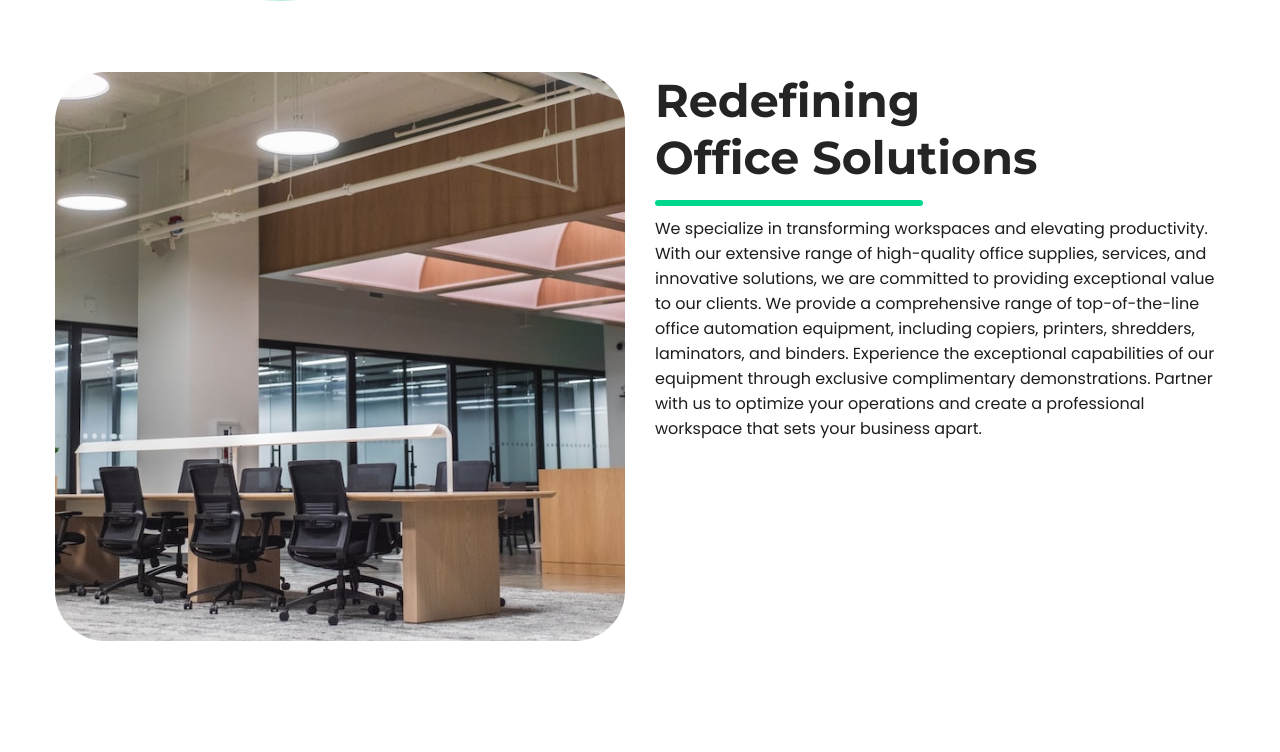
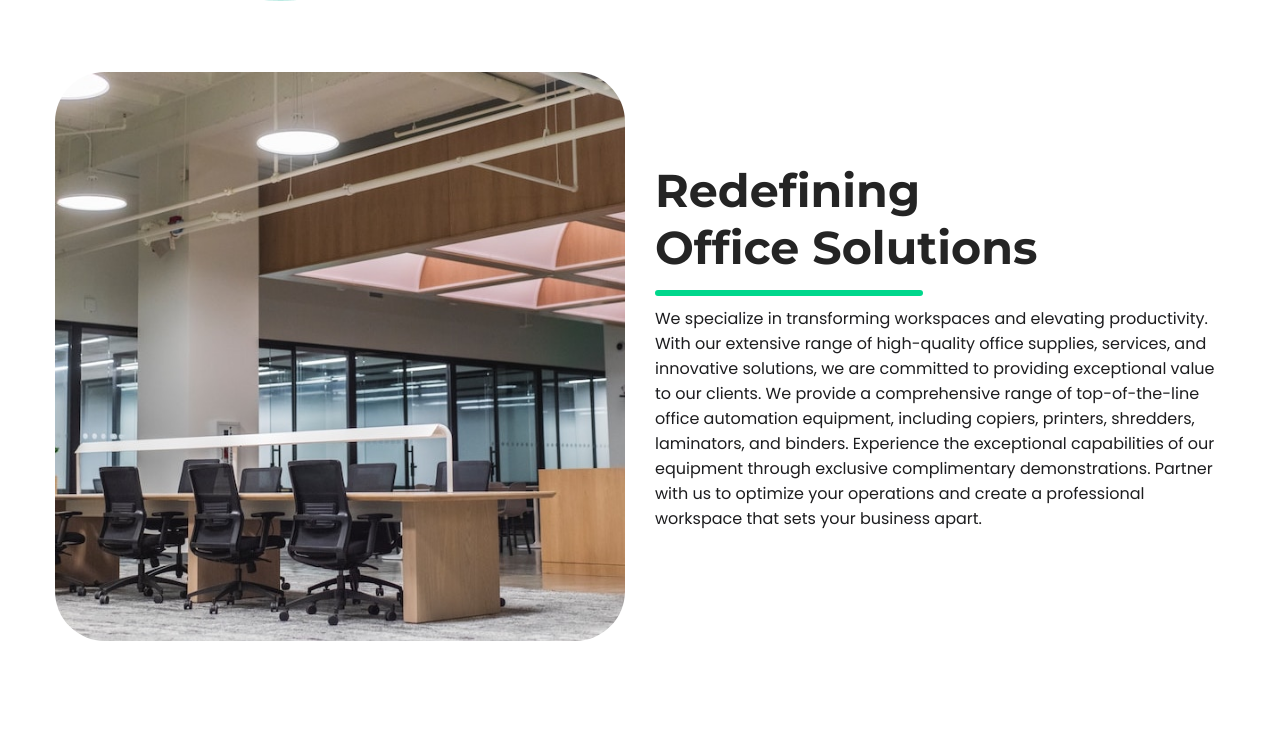
Before and after one commit to Naseeb-Nex/OTTC-Website, a plain HTML site: page index.html in a window 1280 px wide. Shown: the part 788-1540 px from the top of the page. Drawn offline with nearby package versions, Linux system fonts and the light colour scheme.

Commit message:
feat: About content changed to Center

```diff
--- a/assets/css/style.css
+++ b/assets/css/style.css
@@ -538,8 +538,8 @@ body {
 }
 
 .about-content {
-  justify-content: start;
-  align-items: start;
+  justify-content: center;
+  align-items: center;
 }
 
 .about .section-title {
@@ -1211,6 +1211,8 @@ body {
 
   .container {
     max-width: 720px;
+    justify-content: center;
+    align-items: center;
   }
 
 
```
